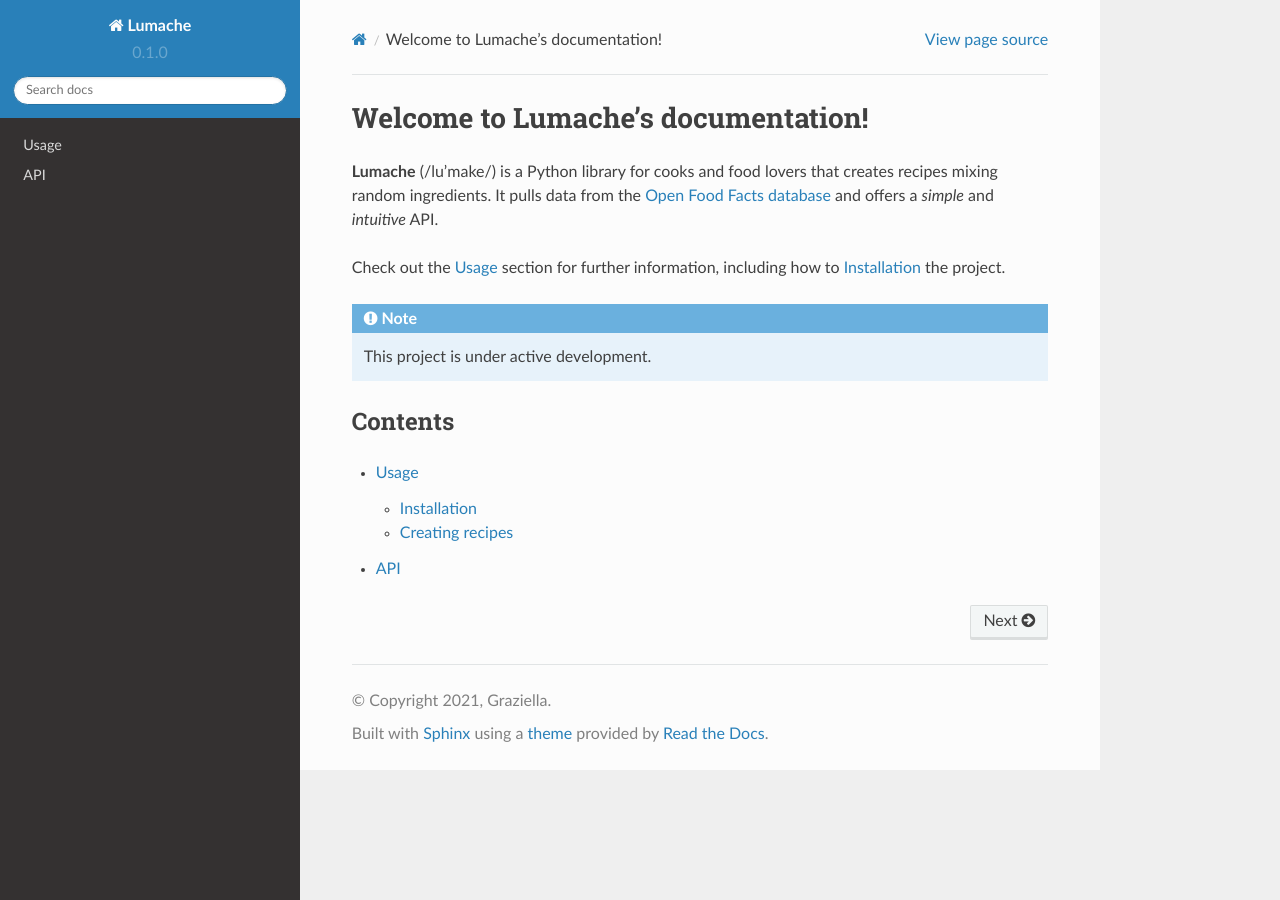
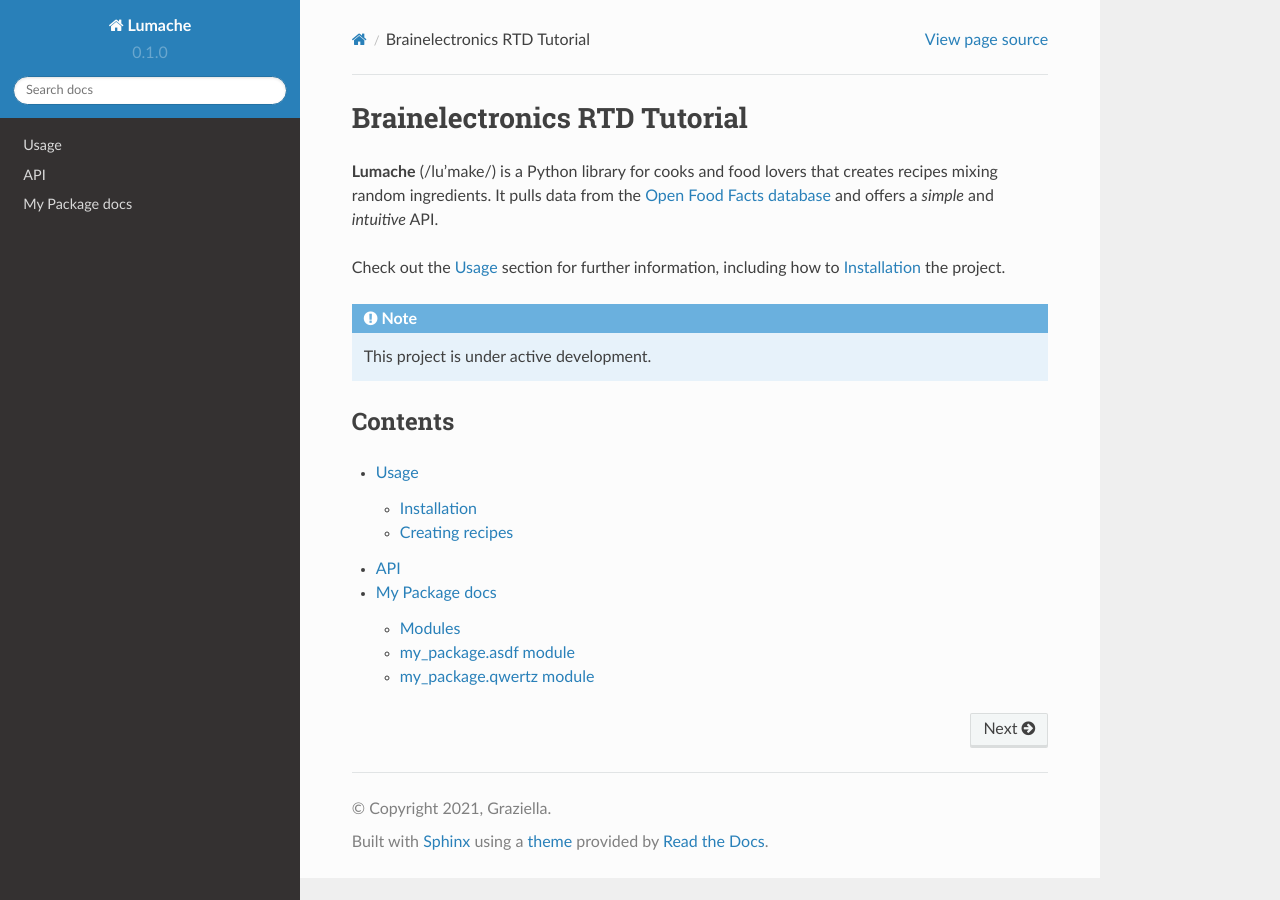
Before and after one commit to bbaranoff/binding-down-to-gsm, a Sphinx documentation site: the page built from docs/source/index.rst, in a window 1280 px wide. Built offline with Sphinx 7.4.7 and the Read the Docs theme 2.0.0, drawn with Linux system fonts in a browser that asks for light colours.

Commit message:
add my_package.rst to index.rst

```diff
--- a/docs/source/index.rst
+++ b/docs/source/index.rst
@@ -1,4 +1,4 @@
-Welcome to Lumache's documentation!
+Brainelectronics RTD Tutorial
 ===================================
 
 **Lumache** (/lu'make/) is a Python library for cooks and food lovers
@@ -20,3 +20,4 @@
 
    usage
    api
+   my_package
```
